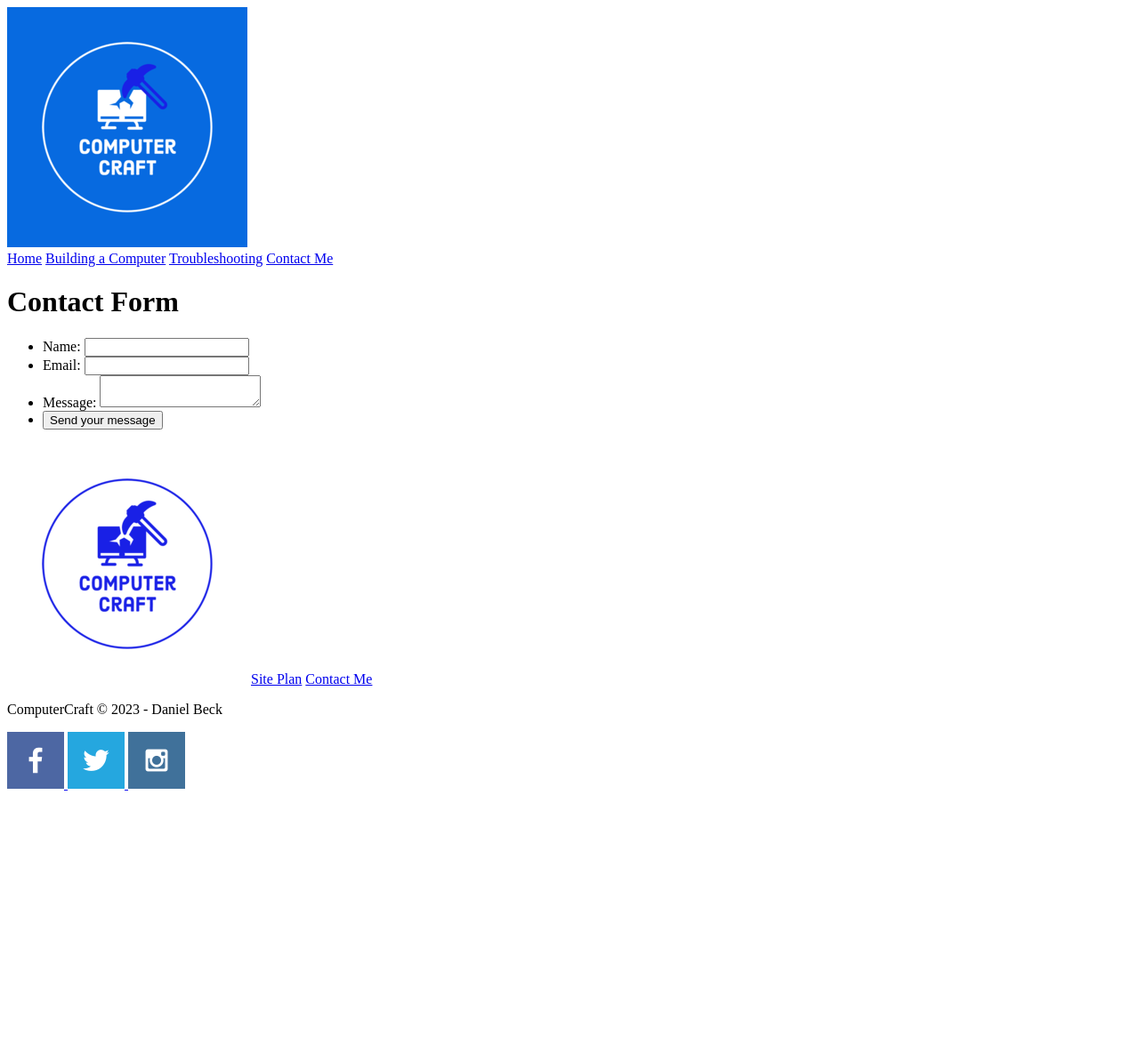
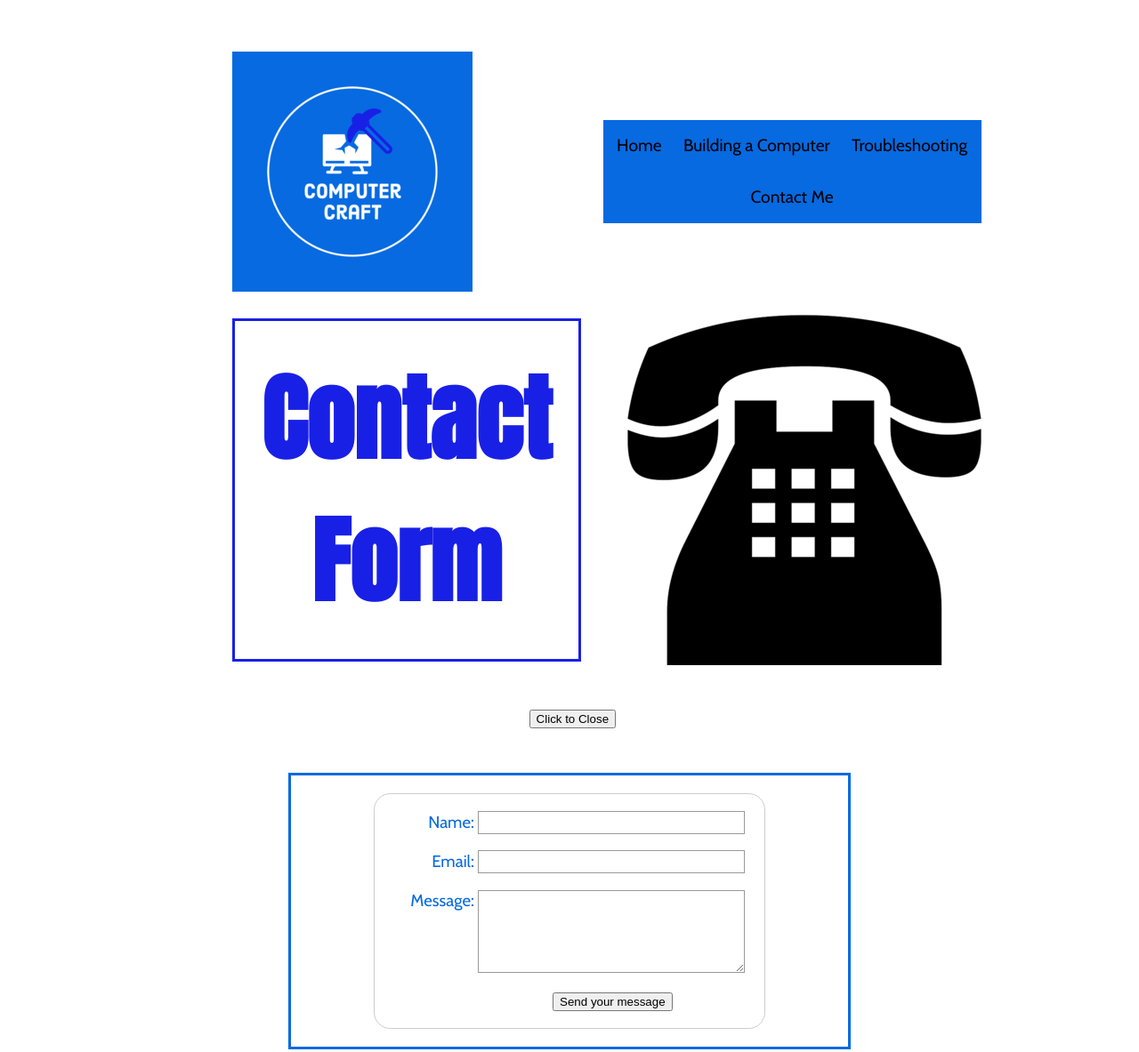
Before and after one commit to beckdl/wdd130, a plain HTML site: page computercraft/contact.html in a window 1280 px wide. Shown: the top 1183 px of the page at 89% size. Before the commit the page ends 899 px from the top, so only its background shows below. Drawn offline with nearby package versions, Linux system fonts and the light colour scheme.

Commit message:
Added a compone to contact me page and updat style

```diff
--- a/computercraft/contact.html
+++ b/computercraft/contact.html
@@ -4,8 +4,12 @@
     <meta charset="UTF-8">
     <meta http-equiv="X-UA-Compatible" content="IE=edge">
     <meta name="viewport" content="width=device-width, initial-scale=1.0">
+    <link type="text/css" rel="stylesheet" href="styles/style.css">
+    <script src="scripts/script.js"></script>
     <title>Contact me</title>
 </head>
+
+
 <body>
     <header>
         <img src="images/computercraft.png" alt="ComputerCraft">
@@ -16,8 +20,13 @@
             <a href="contact.html">Contact Me</a>
         </nav>
         <h1 id="title">Contact Form</h1>
+        <img id="title_photo" src="images/phone.png" alt="Phone">
     </header>
     <main>
+        <button id="close" onclick="myFunction()">Click to Close</button>
+
+        <div id="myDIV">
+
             <div id="feedback"></div>
             <form action="/my-handling-form-page" method="post">
                 <ul>
@@ -38,12 +47,15 @@
                     </li>
                 </ul>
             </form>
+        </div>
     </main>
     <footer>
         <img src="images/computercraft-transparent.png" alt="ComputerCraft">
+        <div id="subnav">
             <a href="site-plan.html">Site Plan</a>
             <a href="contact.html">Contact Me</a>
-        <p id="copyright">ComputerCraft &copy; 2023 - Daniel Beck</p>
+        </div>
+
         <div class="social">
             <a href="https://facebook.com" target="_blank">
                 <img src="images/facebook.png" alt="fb icon">
@@ -55,6 +67,7 @@
                 <img src="images/instagram.png" alt="instagram icon">
             </a>
         </div>
+        <p id="copyright">ComputerCraft &copy; 2023 - Daniel Beck</p>
     </footer>
 </body>
 </html>
--- /dev/null
+++ b/computercraft/scripts/script.js
@@ -0,0 +1,9 @@
+
+function myFunction() {
+    var x = document.getElementById("myDIV");
+    if (x.style.display === "none") {
+      x.style.display = "block";
+    } else {
+      x.style.display = "none";
+    }
+}
--- a/computercraft/styles/style.css
+++ b/computercraft/styles/style.css
@@ -119,3 +119,90 @@ footer p{
     text-align: center;
     font-size: 12pt;
 }
+
+
+/* Contact Us Page */
+
+#close {
+    margin-bottom: 50px;
+}
+
+form {
+    /* Center the form on the page */
+    margin: 0 auto;
+    width: 400px;
+    /* Form outline */
+    padding: 1em;
+    border: 1px solid #ccc;
+    border-radius: 1em;
+  }
+
+  ul {
+    list-style: none;
+    padding: 0;
+    margin: 0;
+  }
+
+  form li + li {
+    margin-top: 1em;
+  }
+
+  label {
+    /* Uniform size & alignment */
+    display: inline-block;
+    width: 90px;
+    text-align: right;
+  }
+
+  input,
+  textarea {
+    /* To make sure that all text fields have the same font settings
+       By default, textareas have a monospace font */
+    font: 1em sans-serif;
+
+    /* Uniform text field size */
+    width: 300px;
+    box-sizing: border-box;
+
+    /* Match form field borders */
+    border: 1px solid #999;
+  }
+
+  input:focus,
+  textarea:focus {
+    /* Additional highlight for focused elements */
+    border-color: #000;
+  }
+
+  textarea {
+    /* Align multiline text fields with their labels */
+    vertical-align: top;
+
+    /* Provide space to type some text */
+    height: 5em;
+  }
+
+  .button {
+    /* Align buttons with the text fields */
+    padding-left: 90px; /* same size as the label elements */
+  }
+
+  button {
+    /* This extra margin represent roughly the same space as the space
+       between the labels and their text fields */
+    margin-left: 0.5em;
+  }
+
+  #feedback {
+    background-color: antiquewhite;
+    position: absolute;
+    top: 0;
+    left: 0;
+    right: 0;
+    padding: .5em;
+    /* make this element invisible until we are ready for it */
+    display: none;
+}
+.moveDown {
+    margin-top: 3em;
+}
```
Also changed, not shown: computercraft/images/phone.png (added). Lines whose indentation alone changed are shown as unchanged.
